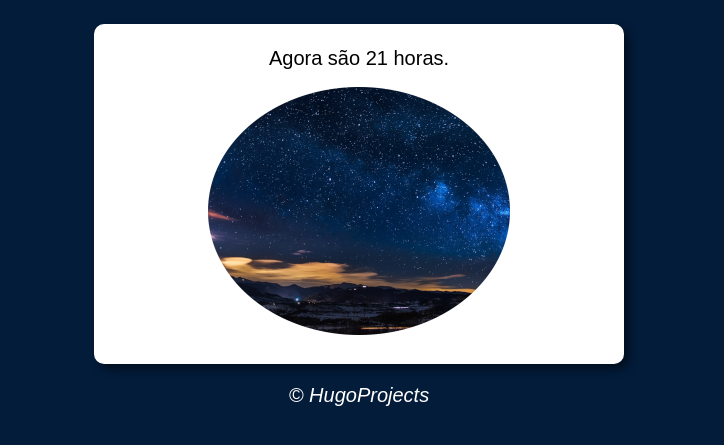
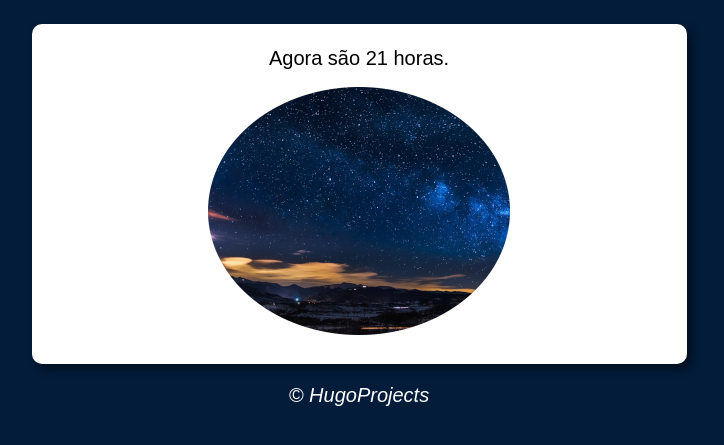
Before and after one commit to joaohugo2508/JavaScript, a plain HTML site: page exercícios/ex014/index.html in a window 1280 px wide. Shown: the part 75-520 px from the top of the page, without its empty margins (281-1005 px from the left). Drawn offline with Linux system fonts and the light colour scheme.

Commit message:
Update style.css

```diff
--- a/exercícios/ex014/style.css
+++ b/exercícios/ex014/style.css
@@ -5,6 +5,7 @@ body {
     font-family: Arial, Helvetica, sans-serif;
     font-size: 20px;
     background: rgb(108, 140, 245);
+    text-align: center;
 }
 
 header {
@@ -16,7 +17,8 @@ section {
     background-color: white;
     border-radius: 10px;
     padding: 15px;
-    width: 500px;
+    min-width: 12em;
+    max-width: 31.25em;
     margin: auto;
     box-shadow: rgba(0, 0, 0, 0.479) 5px 5px 10px ;
 }
```
